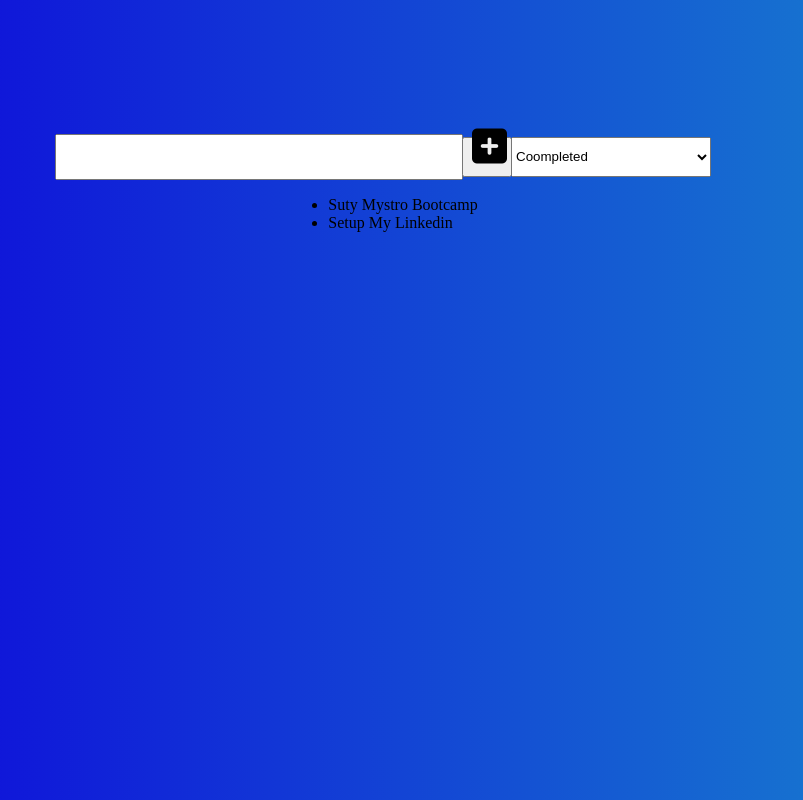
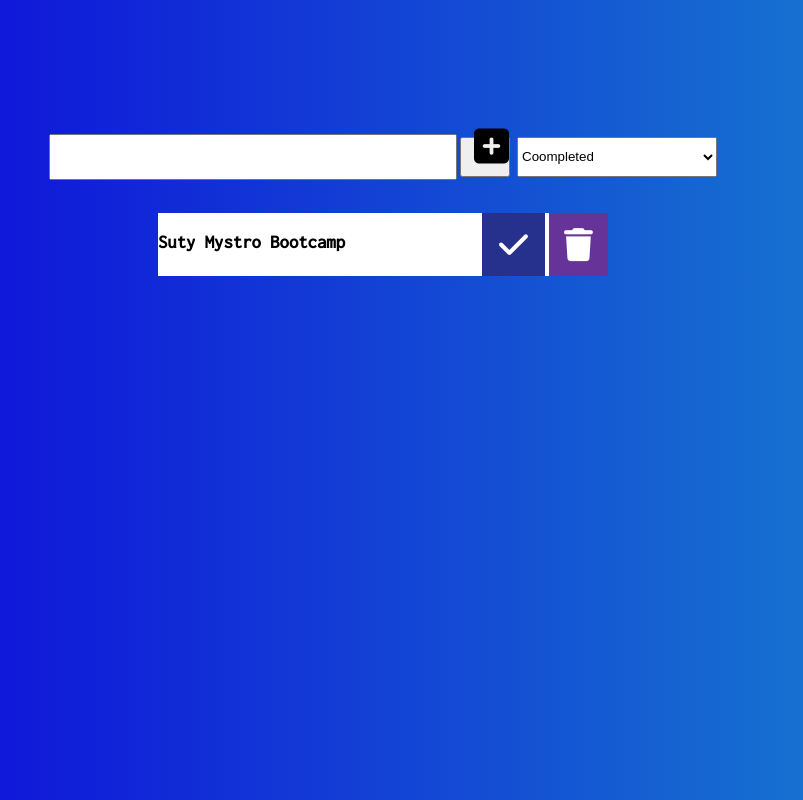
Before and after one commit to mohamad-2023/Javascript-ToDo-List, a plain HTML site: page index.html in a window 1280 px wide. Shown: the whole page, without its empty margins (257-1060 px from the left). Drawn offline with Linux system fonts and the light colour scheme; a web font is replaced by a local one.

Commit message:
ckeck button

```diff
--- a/file.css
+++ b/file.css
@@ -2,6 +2,8 @@
 body{
     color: alicebluebackground: rgb(15,15,218);
     background: linear-gradient(90deg, rgba(15,15,218,1) 14%, rgba(23,121,207,1) 89%);;
+    font-family: 'Bungee Spice', cursive;
+    font-family: 'Inconsolata', monospace;
 }
 .container{
     display: flex;
@@ -20,6 +22,9 @@ input{
 select{
     width: 200px;
 }
+.container-result{
+    margin-top: 5%;
+}
 .submit-btn{
     width: 50px;
     margin: -5px;
@@ -28,3 +33,26 @@ select{
     font-size: 40px;
 margin-left: -39px;
 }
+.todo-item{
+    background-color: white;
+    width: 450px;
+    display: flex;
+    justify-content: space-between;
+}
+.todo-title{
+    display: inline-block;
+}
+.todo-icon{
+    font-size: 33px;
+    padding:  15px;
+    color: white;
+}
+.todo-check{
+    background-color: rgb(37, 49, 141);
+    margin-right: -4px;
+
+}
+.todo-delet{
+    background-color: rebeccapurple;
+
+}
--- a/index.html
+++ b/index.html
@@ -5,6 +5,9 @@
     <meta charset="UTF-8">
     <meta http-equiv="X-UA-Compatible" content="IE=edge">
     <meta name="viewport" content="width=device-width, initial-scale=1.0">
+    <link rel="preconnect" href="https://fonts.googleapis.com">
+<link rel="preconnect" href="https://fonts.gstatic.com" crossorigin>
+<link href="https://fonts.googleapis.com/css2?family=Bungee+Spice&family=Inconsolata:wght@500&display=swap" rel="stylesheet">
     <title>js-todo</title>
     <link rel="stylesheet" href="file.css">
     <link rel="stylesheet" href="https://cdnjs.cloudflare.com/ajax/libs/font-awesome/6.2.0/css/all.min.css" integrity="sha512-xh6O/CkQoPOWDdYTDqeRdPCVd1SpvCA9XXcUnZS2FmJNp1coAFzvtCN9BmamE+4aHK8yyUHUSCcJHgXloTyT2A==" crossorigin="anonymous" referrerpolicy="no-referrer" />
@@ -30,16 +33,26 @@
                     </div>
                 </div>
                 <div class="todo-result">
-                    <div class="container">
-                        <ul>
-                            <li>Suty Mystro Bootcamp</li>
-                            <li>Setup My Linkedin</li>
-                        </ul>
+                    <div class="container container-result">
+                        <div class="todo-item">
+                            <h3 class="todo-title">Suty Mystro Bootcamp</h3>
+                            <div>
+                                <span type="button">
+                                    <i class="fa-solid fa-check todo-check todo-icon"></i>
+                                </span>
+                                <span>
+                                    <i class="fa-sharp fa-solid fa-trash todo-delet todo-icon"></i>
+                                </span>
+                            </div>
+
+                        </div>
+
                     </div>
                 </div>
             </div>
         </div>
     </div>
+    <script src="file.js"></script>
 </body>
 
 </html>
```
